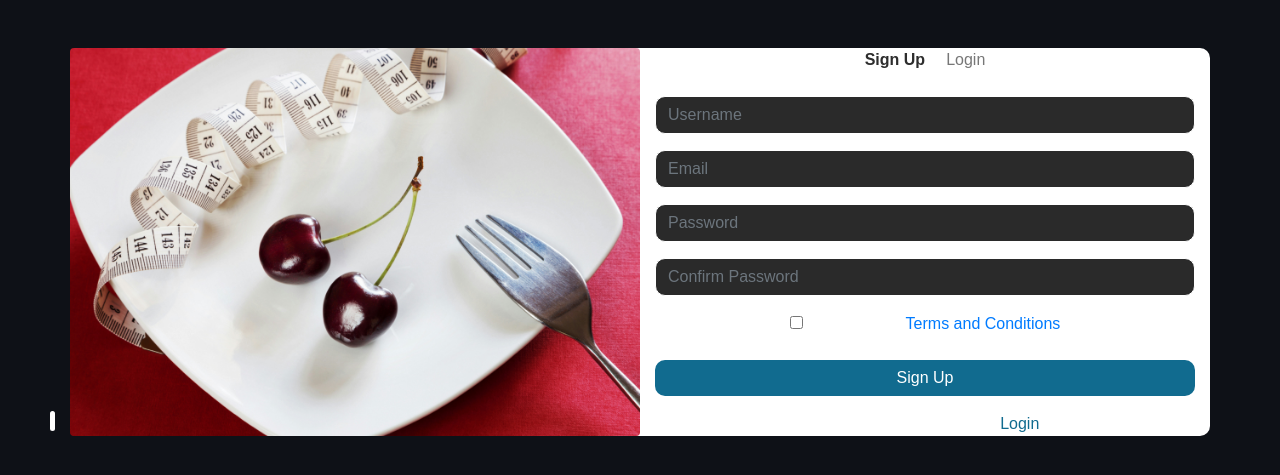
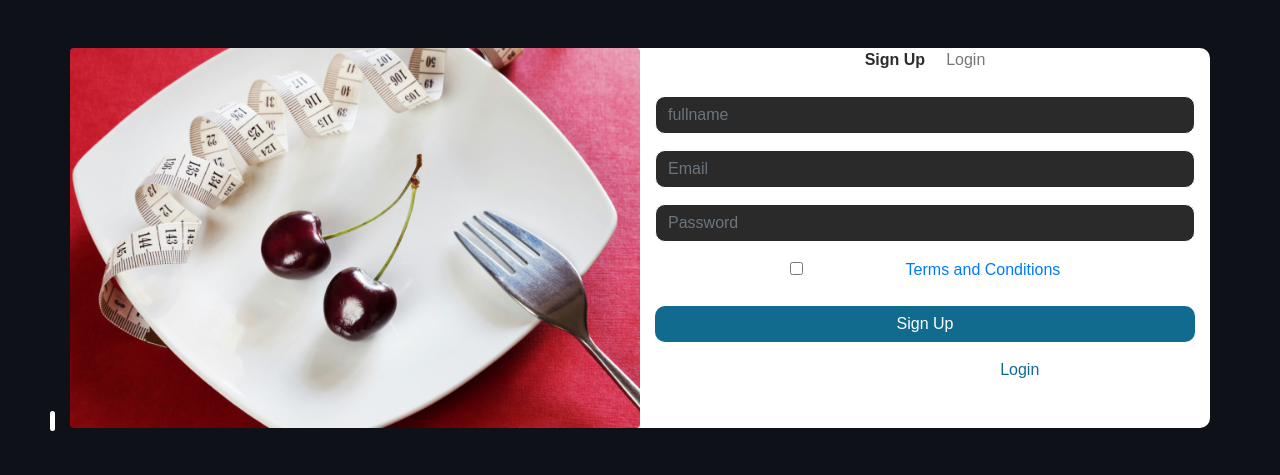
Before and after one commit to kofilolx/makolaxchange_MVP_ALX, a Flask app: template website/templates/register.html in a window 1280 px wide. Shown: the part 54-529 px from the top of the page. Run offline with Flask 3, Linux system fonts and the light colour scheme; the template is opened without the code that fills it, so the values that code supplies are empty; parts of the project's set-up code (start-up, migrations or seed data) failed here and were passed over; some libraries are stand-ins or nearby versions.

Commit message:
Project : MakolaXchange-app - version 1.1

```diff
--- a/website/templates/login.html
+++ b/website/templates/login.html
@@ -5,9 +5,6 @@
 
 <div class="container wrapper my-5">
     <div class="row">
-        <div class="col-md-6 image bg-0-1">
-            <img src="../static/images/elena-leya-2sgq8E-VivQ-unsplash.jpg" alt="this is a background image to welcome customers" class="img-fluid rounded">
-        </div>
         <div class="col-md-6 login">
             <div class="opt mb-4">
                 <ul class="list-inline">
@@ -33,6 +30,9 @@
                 </div>
             </form>
         </div>
+        <div class="col-md-6 image bg-0-1">
+            <img src="../static/images/elena-leya-2sgq8E-VivQ-unsplash.jpg" alt="this is a background image to welcome customers" class="img-fluid rounded">
+        </div>
     </div>
 </div>
 <script src="https://code.jquery.com/jquery-3.5.1.slim.min.js"></script>
--- a/website/templates/register.html
+++ b/website/templates/register.html
@@ -18,16 +18,19 @@
             </div>
             <form method="POST">
                 <div class="form-group">
-                    <input type="text" class="form-control" placeholder="Username" required>
+                    <input type="text"
+                    class="form-control"
+                    name="fullname"
+                    placeholder="fullname" required>
                 </div>
                 <div class="form-group">
-                    <input type="email" class="form-control" placeholder="Email" required>
+                    <input type="email"
+                    class="form-control"
+                    name=""
+                    placeholder="Email" required>
                 </div>
                 <div class="form-group">
                     <input type="password" class="form-control" placeholder="Password" required>
-                </div>
-                <div class="form-group">
-                    <input type="password" class="form-control" placeholder="Confirm Password" required>
                 </div>
                 <div class="terms mb-3">
                     <input type="checkbox" required>
```
Also changed, not shown: instance/database.db (added).
